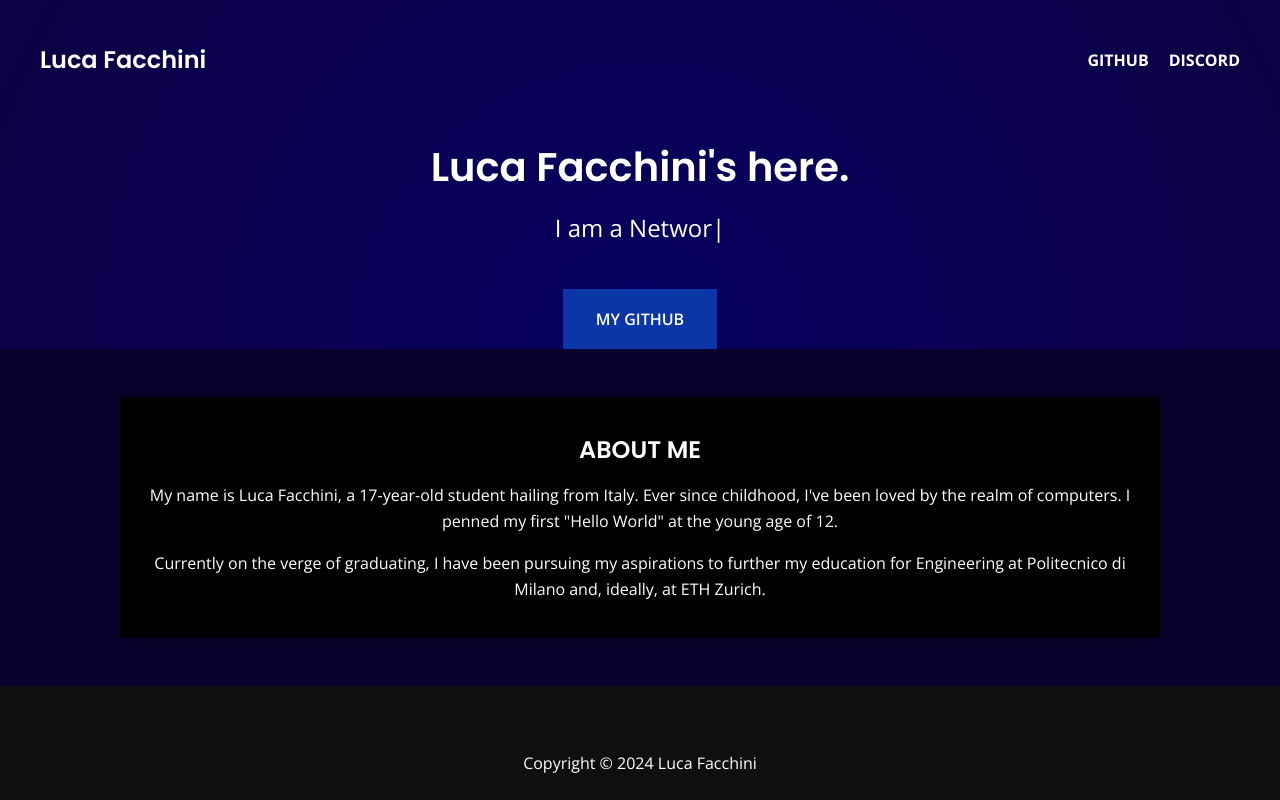
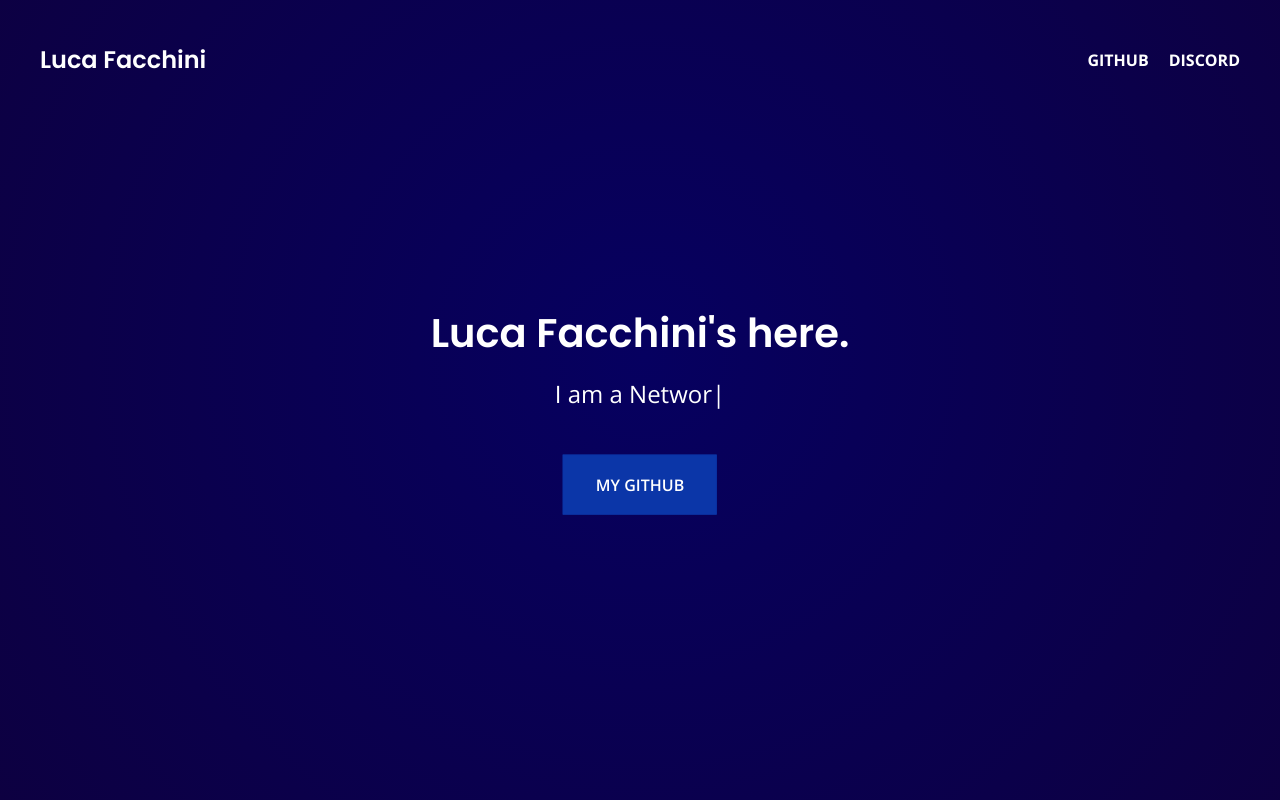
Before and after one commit to LucaFacchini07/LucaFacchini07.github.io, a plain HTML site: page index.html in a window 1280 px wide. Shown: the top 800 px of the page. Drawn offline with nearby package versions, Linux system fonts and the light colour scheme.

Commit message:
Update index.html

```diff
--- a/index.html
+++ b/index.html
@@ -14,6 +14,9 @@
     <link rel="icon" href="images/favicon.png">
 </head>
 <body>
+
+    <div class="container-full-screen">
+
         <!-- Navbar -->
         <nav class="navbar">
             <div class="logo">
@@ -61,6 +64,7 @@
                 <a class="btn-solid-lg" href="https://github.com/lucafacchini1" target="_blank">MY GITHUB</a>
             </div>
         </header>
+    </div>
 
     <div class="about-section">
         <div class="about-content">
```
Lines whose indentation alone changed are shown as unchanged.
